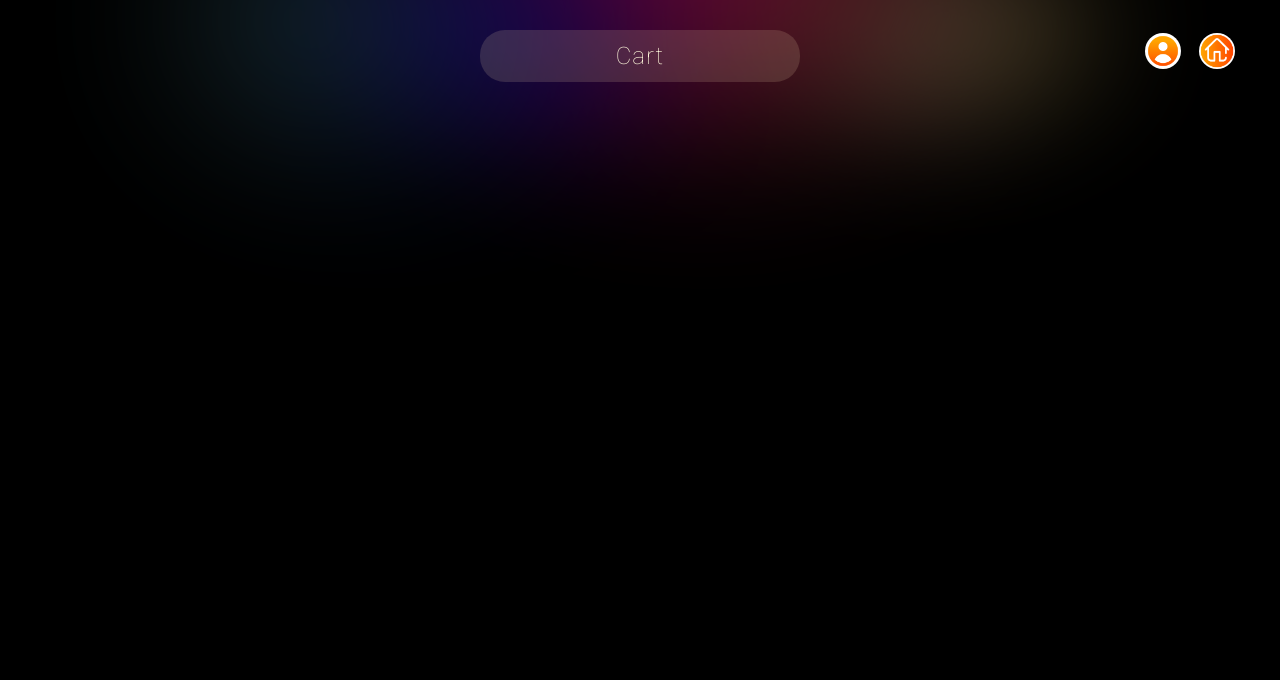
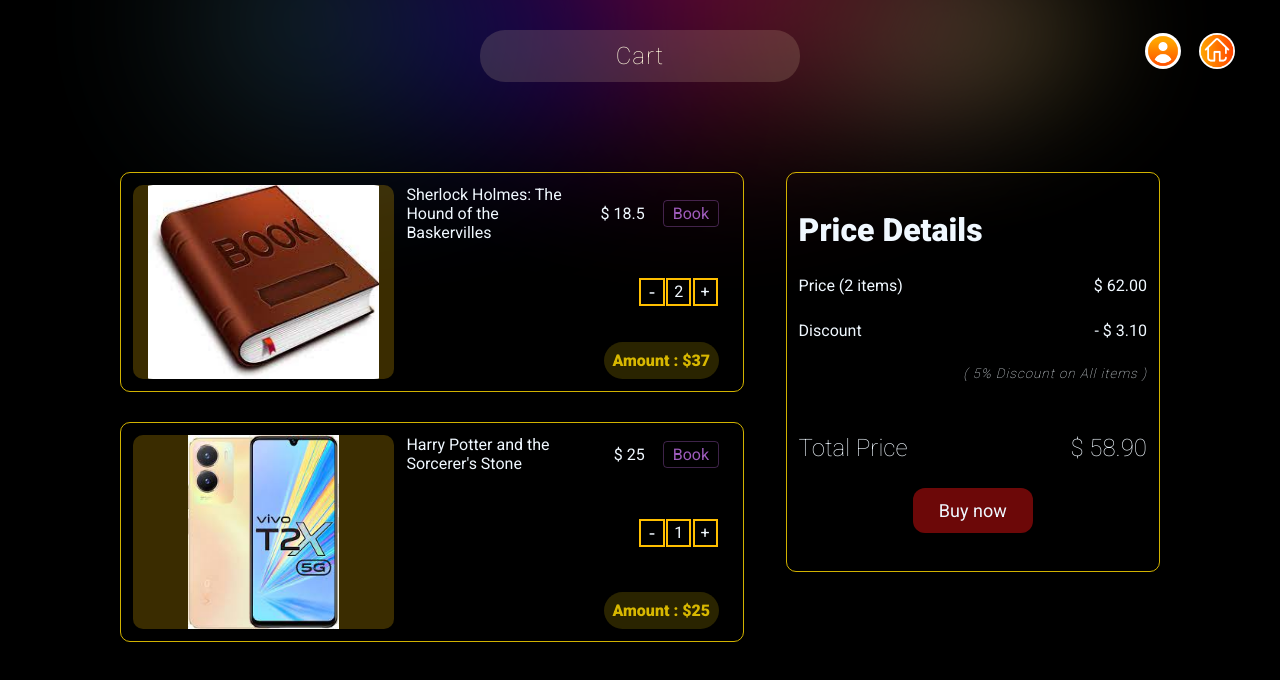
Before and after one commit to GOKULKRISHNA-R/Ecom-Task-React, a React (Create React App) app in the folder client/: page /Cart in a window 1280 px wide. Shown: the top 680 px of the page. Built offline with nearby package versions, Linux system fonts and the light colour scheme.

Commit message:
UI Completed

```diff
--- a/client/public/index.html
+++ b/client/public/index.html
@@ -5,7 +5,7 @@
     <link rel="icon" href="%PUBLIC_URL%/favicon.ico" />
     <meta name="viewport" content="width=device-width, initial-scale=1" />
 
-    <title>React App</title>
+    <title>E Com - React</title>
   </head>
   <body>
     <div id="root"></div>
--- a/client/src/components/cart/cart.js
+++ b/client/src/components/cart/cart.js
@@ -1,10 +1,94 @@
 import React from "react";
 import Navbar from "../navbar";
+import "./../../css/cart.css";
+import book from "../../assets/book.jpeg";
+// import cake from "../../assets/cake.jpeg";
+// import choco from "../../assets/choco.jpeg";
+// import car from "../../assets/car.jpeg";
+import mobile from "../../assets/mobile.jpeg";
 
 const Cart = () => {
+  const cartProducts = [
+    {
+      id: 3,
+      name: "Sherlock Holmes: The Hound of the Baskervilles",
+      category: "Book",
+      price: 18.5,
+      imageUrl: book,
+      altText: "sherlock_holmes_book",
+      quantity: 2,
+    },
+    {
+      id: 2,
+      name: "Harry Potter and the Sorcerer's Stone",
+      category: "Book",
+      price: 25,
+      imageUrl: mobile,
+      altText: "harry_potter_book",
+      quantity: 1,
+    },
+  ];
+
   return (
     <div>
       <Navbar on="cart" />
+      <div id="cart">
+
+      <div className="cart-products" id="cart-products">
+        {cartProducts.map((cartProduct) => (
+          <div className="cart-product">
+            <div className="cart-product-img">
+              <img
+                className="cart-product-image"
+                src={cartProduct.imageUrl}
+                alt="sherlock_holmes_book"
+              />
+            </div>
+            <div className="cart-product-desc">
+              <div className="line-3">
+                <p className="product-name">
+                  {cartProduct.name}
+                </p>
+                <p className="no-wrap">$ {cartProduct.price}</p>
+                <p className="product-category">{cartProduct.category}</p>
+              </div>
+              <div className="line-4">
+                <div className="minus b">
+                  <button className="x">-</button>
+                </div>
+                <div className="quanity b">
+                  <p className="p">{cartProduct.quantity}</p>
+                </div>
+                <div className="plus b">
+                  <button className="p">+</button>
+                </div>
+              </div>
+              <div className="line-6">
+                <p className="no-wrap">Amount : ${cartProduct.price*cartProduct.quantity}</p>
+              </div>
+            </div>
+          </div>
+        ))}
+      </div>
+      <div className="cart-bill">
+        <p className="h1">Price Details</p>
+        <div className="row">
+          <p id="cartCount">Price (2 items)</p>
+          <p id="cartPrice">$ 62.00</p>
+        </div>
+        <div className="row">
+          <p>Discount</p>
+          <p id="cartDiscount">- $ 3.10</p>
+        </div>
+        <p className="h-1">( 5% Discount on All items )</p>
+        <hr />
+        <div className="row h2">
+          <p>Total Price</p>
+          <p id="cartTotalPrice">$ 58.90</p>
+        </div>
+        <button className="buy-btn">Buy now</button>
+      </div>{" "}
+    </div>
     </div>
   );
 };
--- a/client/src/components/home/home.js
+++ b/client/src/components/home/home.js
@@ -149,7 +149,7 @@
             </button>
           </div>
           <div className="products">
-            {products.map((product) => (
+            {products.map((product) =>
               <div className="product">
                 <div className="product-img">
                   <img
@@ -200,7 +200,7 @@
                   </div>
                 </div>
               </div>
-            ))}
+            )}
           </div>
         </div>
       ) : (
--- /dev/null
+++ b/client/src/css/cart.css
@@ -0,0 +1,91 @@
+#cart {
+  display: flex;
+  justify-content: space-between;
+  margin: 0px 120px;
+}
+
+.cart-products {
+  width: 60%;
+  height: 100%;
+  display: flex;
+  flex-direction: column;
+  gap: 30px;
+}
+
+.cart-bill {
+  width: 36%;
+  height: 400px;
+  border: 1px solid rgba(255, 217, 0, 0.82);
+  border-radius: 10px;
+  padding: 12px;
+  display: flex;
+  flex-direction: column;
+  justify-content: space-evenly;
+}
+
+.cart-product {
+  display: flex;
+  height: 220px;
+  border: 1px solid rgba(255, 217, 0, 0.82);
+  border-radius: 10px;
+  width: 100%;
+  padding: 12px;
+  justify-content: space-between;
+  align-items: center;
+}
+
+.cart-product-img {
+  border-radius: 10px;
+  width: 300px;
+  height: 100%;
+  object-fit: contain;
+  background-color: #ffbf003a;
+}
+
+.cart-product-image {
+  border-radius: 20px;
+  height: 100%;
+  width: 100%;
+  object-fit: contain;
+}
+
+.cart-product-desc {
+  margin: 0px 12px;
+  height: 100%;
+  width: 60%;
+  display: flex;
+  flex-direction: column;
+  justify-content: space-between;
+  align-items: flex-end;
+}
+
+.h-1 {
+  margin-left: auto;
+  font-size: smaller;
+  font-weight: lighter;
+  letter-spacing: 1px;
+  font: sans-serif;
+  font-style: oblique;
+}
+
+.row {
+  display: flex;
+  justify-content: space-between;
+}
+
+.buy-btn {
+  font-size: large;
+  background-color: rgb(108, 8, 8);
+  width: 120px;
+  padding: 12px;
+  border-radius: 12px;
+  margin: 0px auto;
+}
+
+.line-3 {
+  width: 100%;
+  display: flex;
+  gap: 18px;
+  align-items: center;
+  justify-content: space-between;
+}
--- a/client/src/css/index.css
+++ b/client/src/css/index.css
@@ -2,11 +2,6 @@
 
 body {
   margin: 0;
-  font-family: -apple-system, BlinkMacSystemFont, 'Segoe UI', 'Roboto', 'Oxygen',
-    'Ubuntu', 'Cantarell', 'Fira Sans', 'Droid Sans', 'Helvetica Neue',
-    sans-serif;
-  -webkit-font-smoothing: antialiased;
-  -moz-osx-font-smoothing: grayscale;
   background-repeat: no-repeat;
   background-image: url(../assets/header-gradient.svg);
   background-color: black;
@@ -111,3 +106,7 @@
   background-color: rgba(255, 255, 255, 0.524);
   padding: 12px 16px;
 }
+
+.no-wrap {
+  white-space: nowrap;
+}
```
